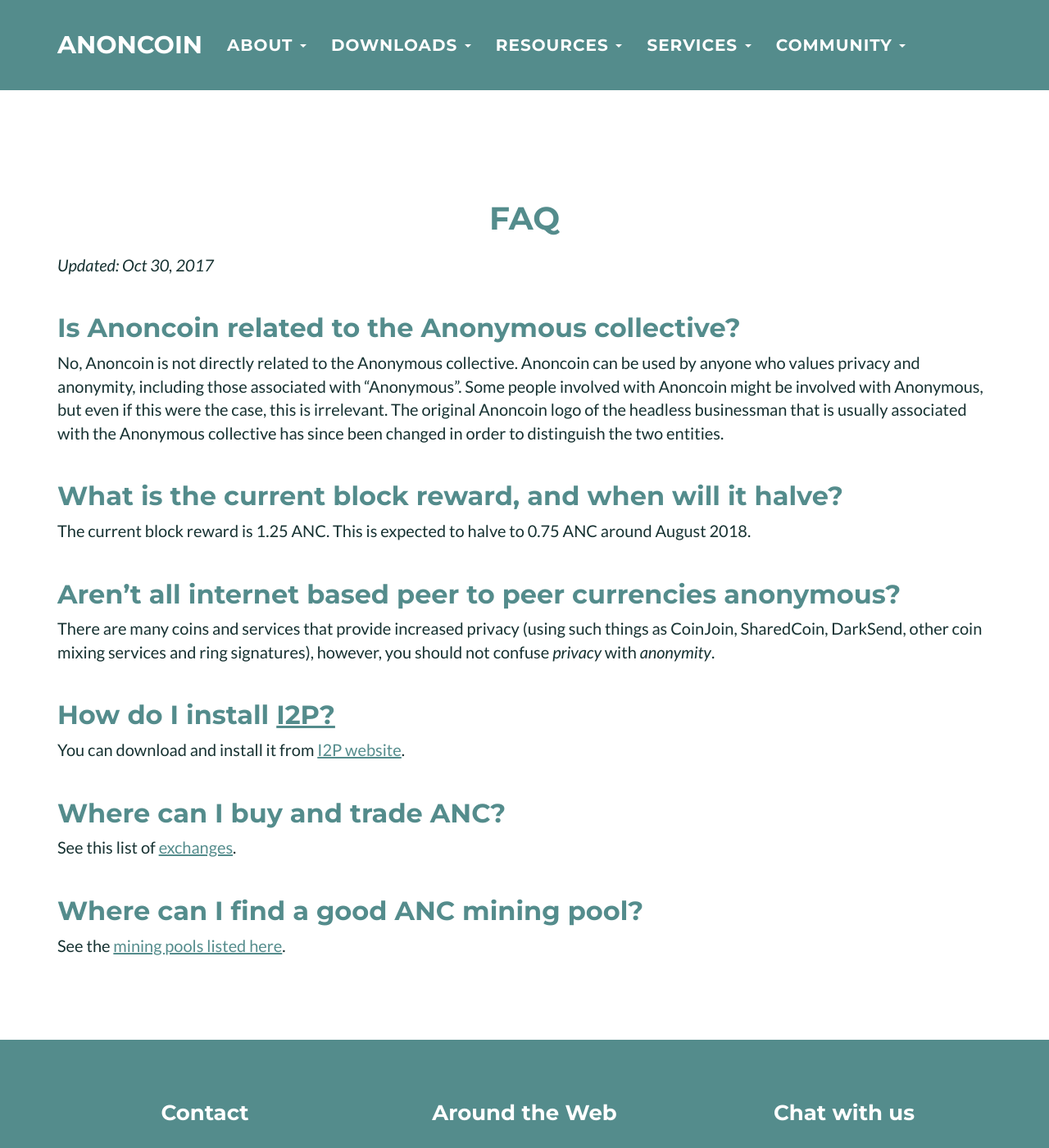
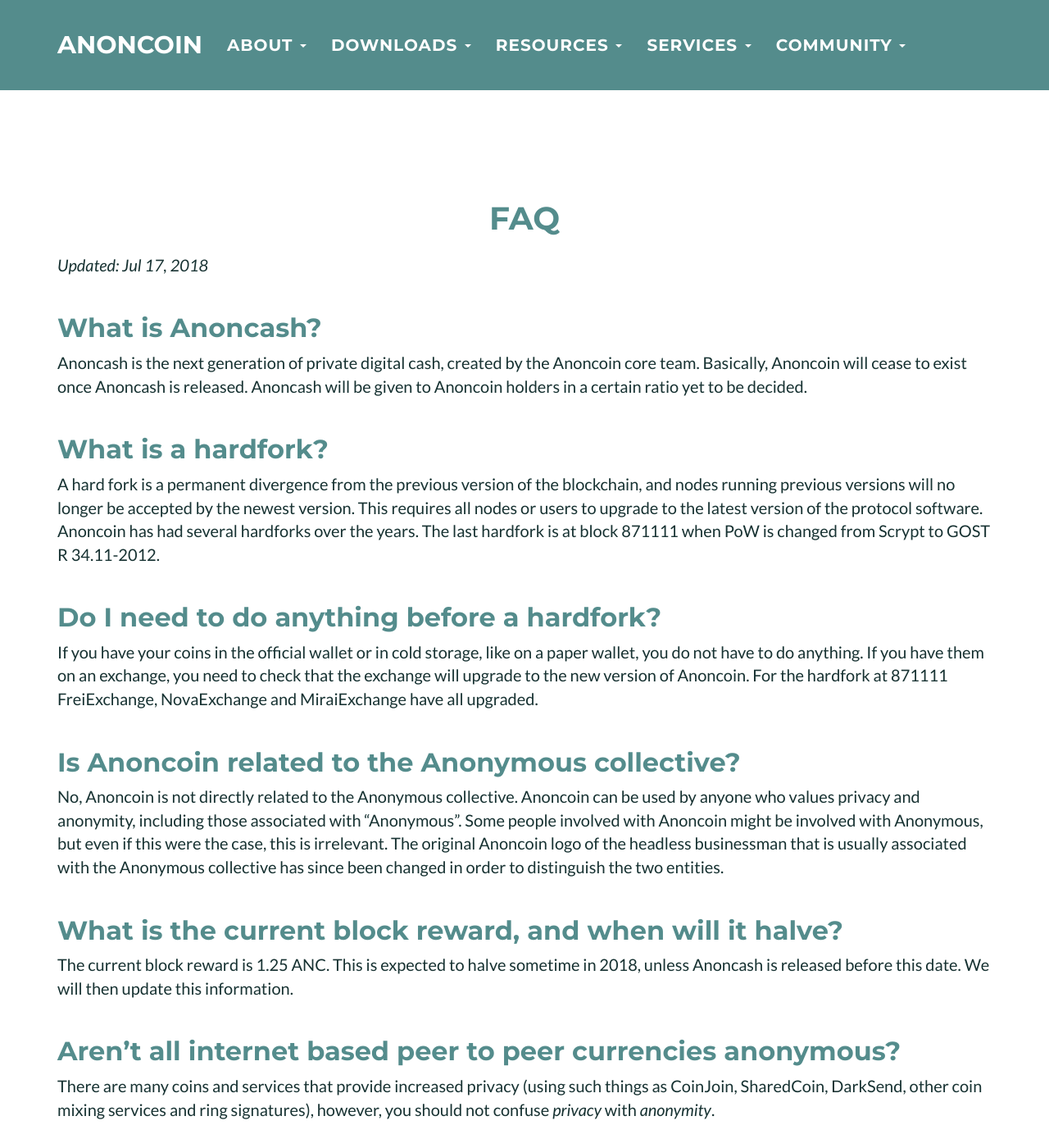
Before and after one commit to Anoncoin/anoncoin-website, a Jekyll site: the page built from resources/FAQ.md, in a window 1280 px wide and 1400 px high. Shown: the whole window at 82% size. Built offline with Jekyll 4.4.1, drawn with Linux system fonts in a browser that asks for light colours.

Commit message:
Update Anoncoin FAQ

```diff
--- a/resources/FAQ.md
+++ b/resources/FAQ.md
@@ -2,8 +2,22 @@
 layout: page
 title: FAQ
 permalink: /FAQ/
-date:   2017-10-30 23:44:35 +0200
+date:   2018-07-17 14:44:35 +0200
 ---
+
+What is Anoncash?
+------------------------------------------------
+Anoncash is the next generation of private digital cash, created by the Anoncoin core team. Basically, Anoncoin will cease to exist once Anoncash is released. Anoncash will be given to Anoncoin holders in a certain ratio yet to be decided.
+
+What is a hardfork?
+------------------------------------------------
+
+A hard fork is a permanent divergence from the previous version of the blockchain, and nodes running previous versions will no longer be accepted by the newest version. This requires all nodes or users to upgrade to the latest version of the protocol software. Anoncoin has had several hardforks over the years. The last hardfork is at block 871111 when PoW is changed from Scrypt to GOST R 34.11-2012.
+
+Do I need to do anything before a hardfork?
+------------------------------------------------
+
+If you have your coins in the official wallet or in cold storage, like on a paper wallet, you do not have to do anything. If you have them on an exchange, you need to check that the exchange will upgrade to the new version of Anoncoin. For the hardfork at 871111 FreiExchange, NovaExchange and MiraiExchange have all upgraded.
 
 Is Anoncoin related to the Anonymous collective?
 ------------------------------------------------
@@ -13,7 +27,7 @@ No, Anoncoin is not directly related to the Anonymous collective. Anoncoin can b
 What is the current block reward, and when will it halve?
 ---------------------------------------------------------
 
-The current block reward is 1.25 ANC. This is expected to halve to 0.75 ANC around August 2018.
+The current block reward is 1.25 ANC. This is expected to halve sometime in 2018, unless Anoncash is released before this date. We will then update this information.
 
 
 Aren't all internet based peer to peer currencies anonymous?
```
